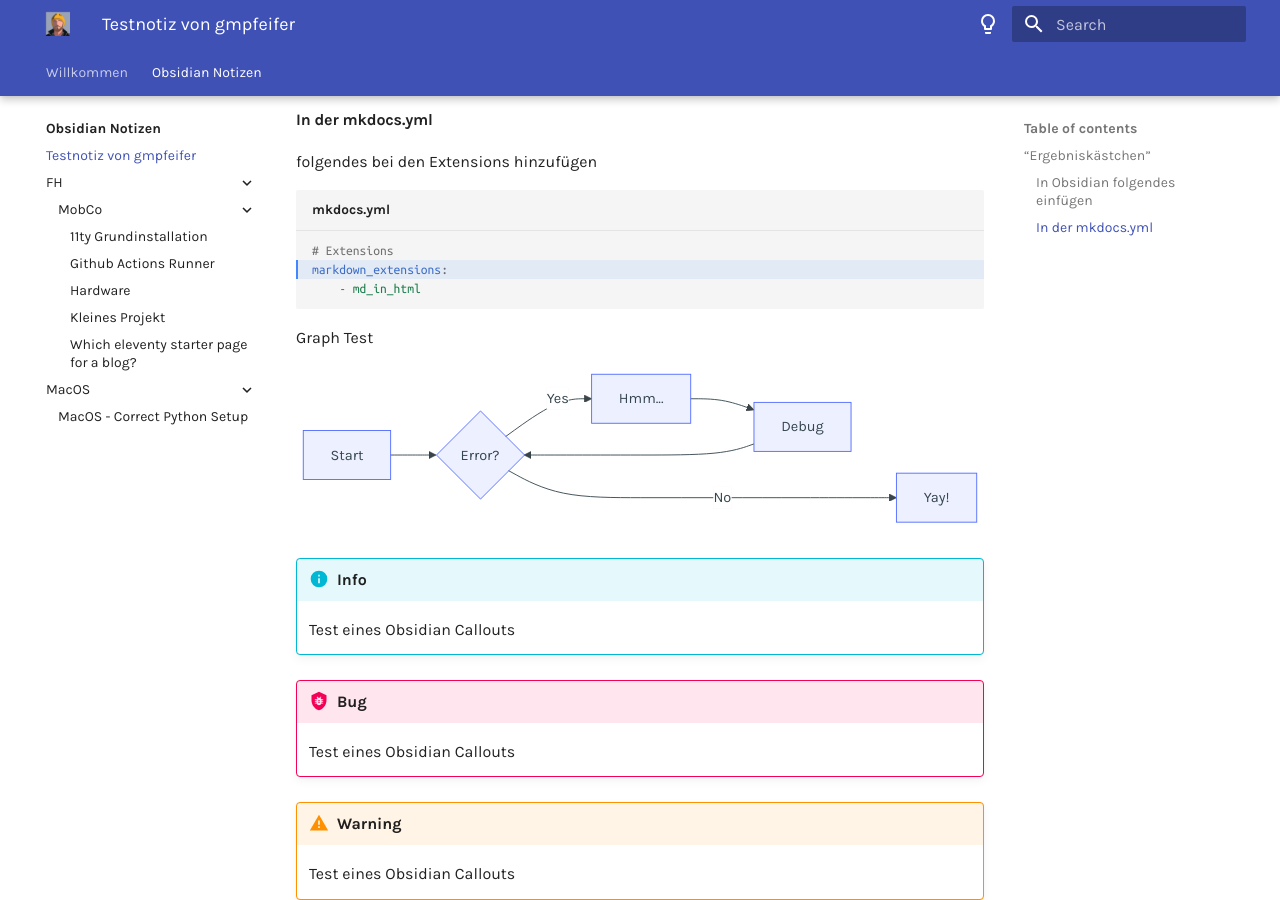
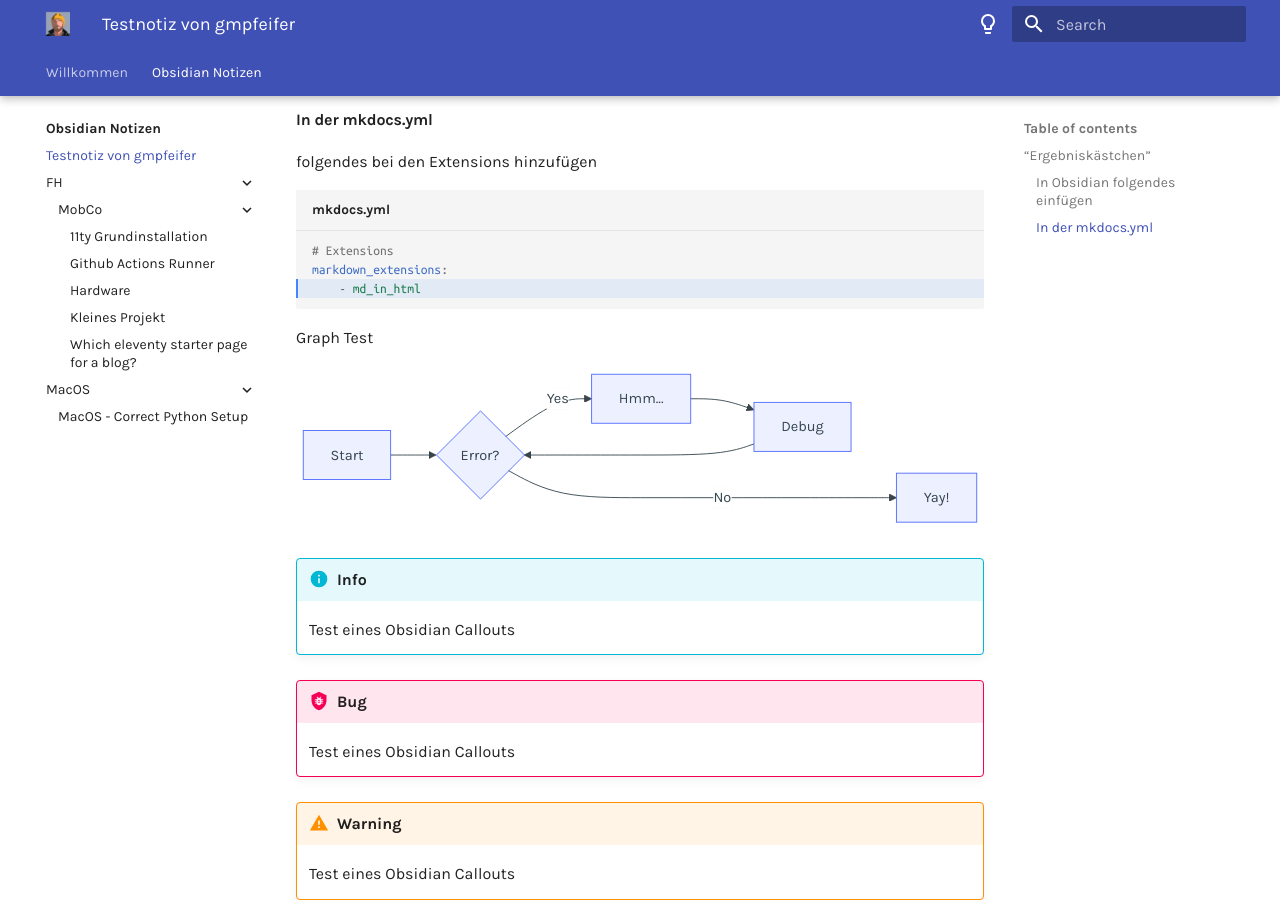
Before and after one commit to gmpfeifer/gmpfeifer-mkdocs-publisher, an MkDocs documentation site: the page built from docs/Obsidian Notizen/Testnotiz von gmpfeifer.md, in a window 1280 px wide and 900 px high, scrolled down 725 px. Built offline with MkDocs 1.6.1 and Material for MkDocs 9.7.7, drawn with Linux system fonts in a browser that asks for light colours.

````diff
--- a/docs/Obsidian Notizen/Testnotiz von gmpfeifer.md
+++ b/docs/Obsidian Notizen/Testnotiz von gmpfeifer.md
@@ -37,7 +37,7 @@
 
 #### In der mkdocs.yml
 folgendes bei den Extensions hinzufügen
-```yaml title="mkdocs.yml" hl_lines="2"
+```yaml title="mkdocs.yml" hl_lines="3"
 # Extensions
 markdown_extensions:
 	- md_in_html
````
